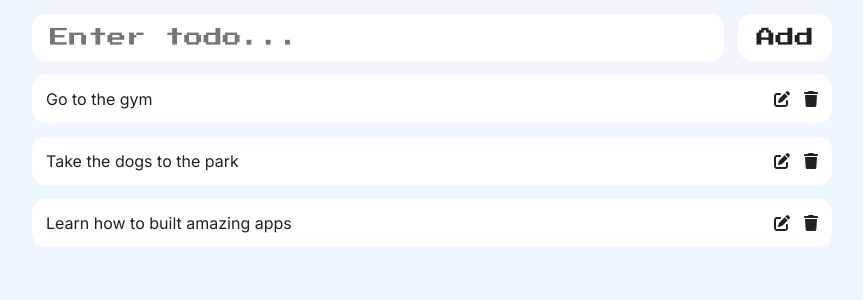
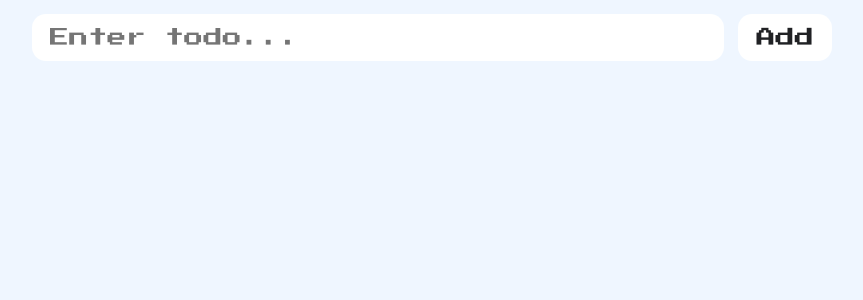
Before and after one commit to Davsan88/reactjs-todolist, a React (Vite) app: page / in a window 1280 px wide. Shown: the top 300 px of the page, without its empty margins (208-1071 px from the left). Built offline with nearby package versions, Linux system fonts and the light colour scheme.

Commit message:
Update App.jsx

```diff
--- a/src/App.jsx
+++ b/src/App.jsx
@@ -3,11 +3,7 @@ import TodoInput from "./components/TodoInput"
 import TodoList from "./components/TodoList"
 
 function App() {
-  const [todos, setTodos] = useState([
-    'Go to the gym',
-    'Take the dogs to the park',
-    'Learn how to built amazing apps'
-  ])
+  const [todos, setTodos] = useState([])
 
   function handleAddTodos(newTodo) {
     const newTodoList = [...todos, newTodo]
```
